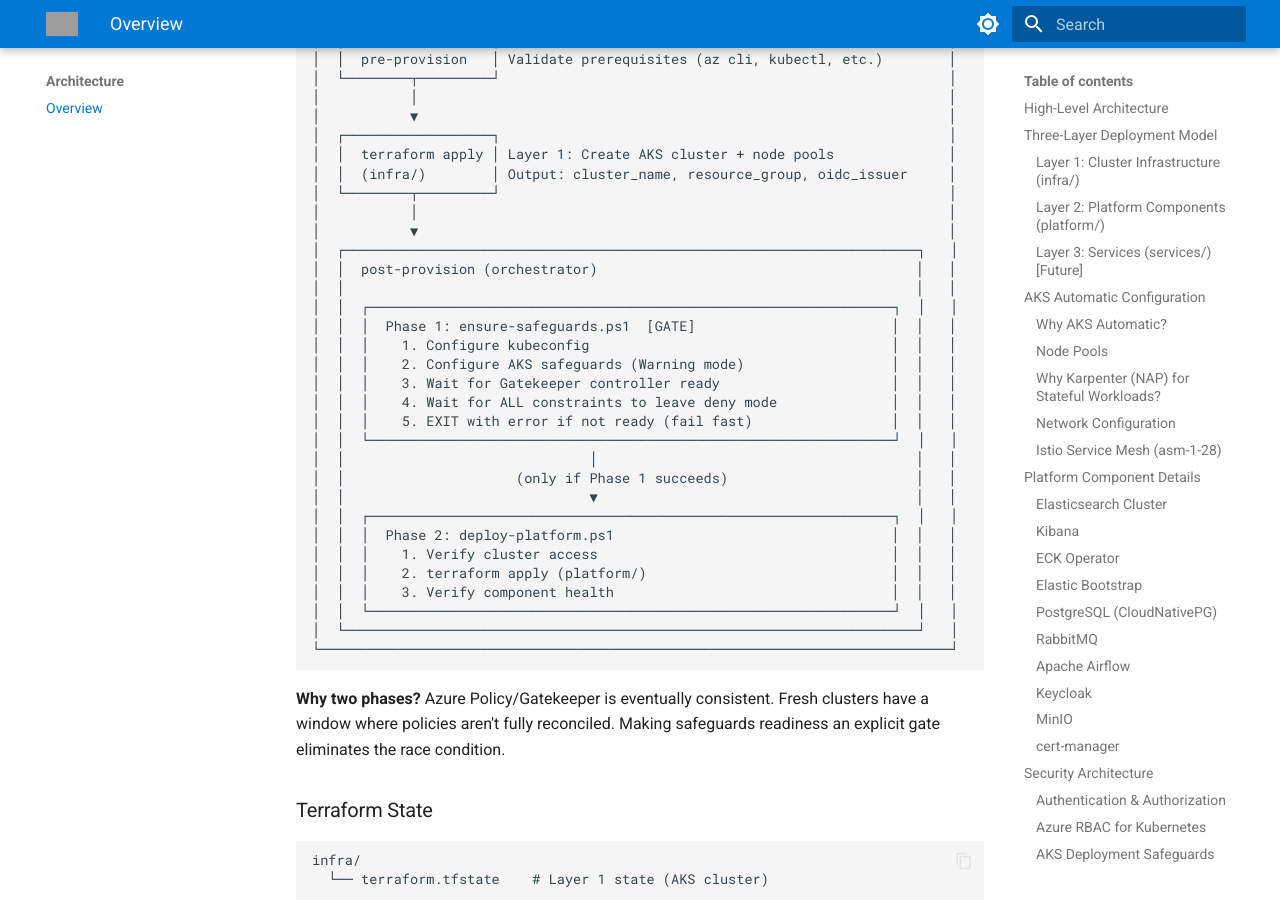
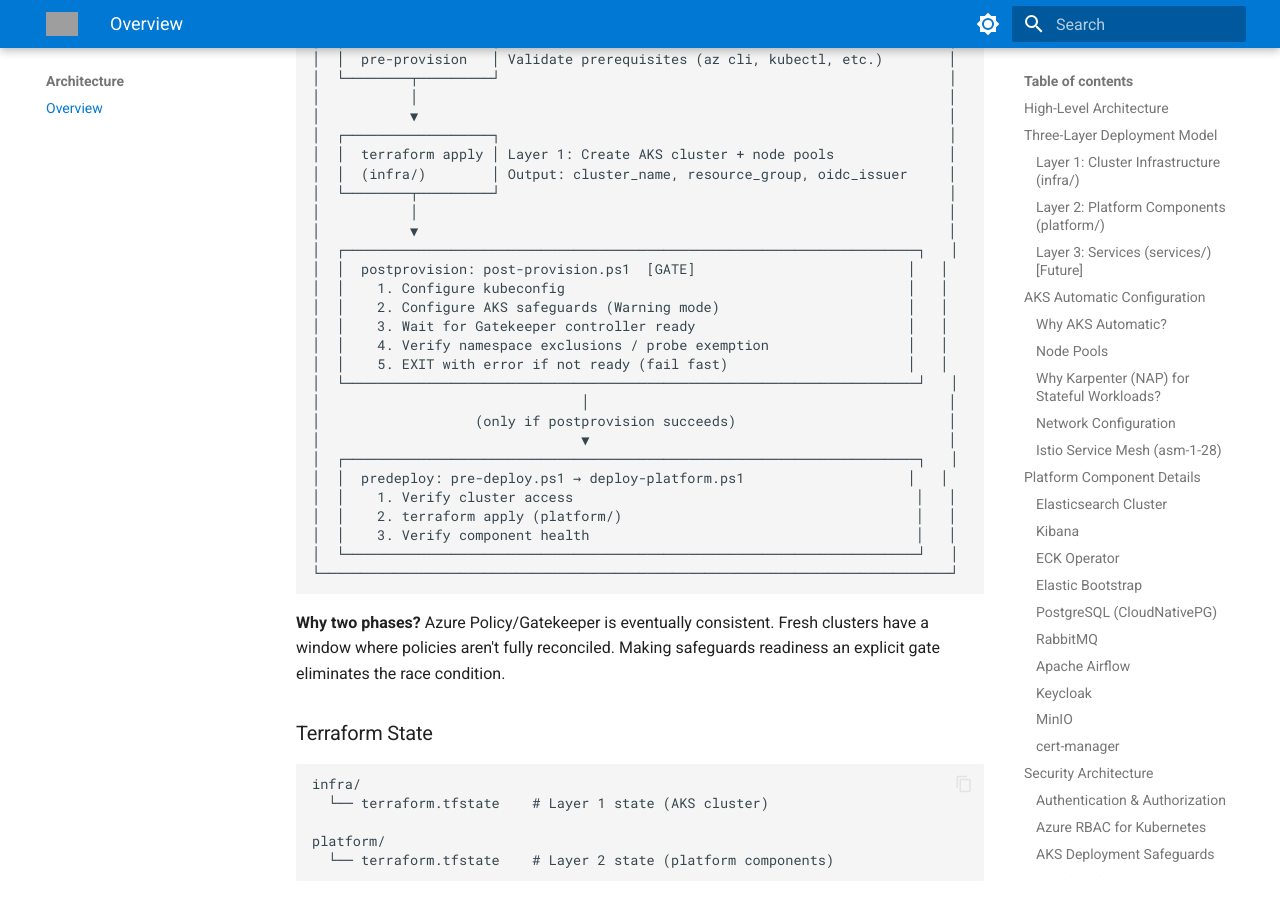
Before and after one commit to danielscholl-osdu/cimpl-azd, an MkDocs documentation site: the page built from docs/src/architecture/overview.md, in a window 1280 px wide and 900 px high, scrolled down 12299 px. Built offline with MkDocs 1.6.1 and Material for MkDocs 9.7.7, drawn with Linux system fonts in a browser that asks for light colours; comment, search, counter and statistics services are not loaded; some of the changed text lies outside the part shown; grey boxes are pictures that could not be loaded.

Commit message:
refactor(azd): restructure deployment hooks and consolidate safeguards logic (#139)
Move platform deployment from postprovision to predeploy hook
Merge ensure-safeguards.ps1 into post-provision.ps1 as inline functions

Co-authored-by: Daniel Scholl <daniel.scholl@microsoft.com>

````diff
--- a/docs/src/architecture/overview.md
+++ b/docs/src/architecture/overview.md
@@ -435,7 +435,7 @@ Gatekeeper policies enforcing:
 
 **Mode**: Enforcement on AKS Automatic (violations blocked at admission); Warning on standard AKS (violations logged)
 
-**Excluded Namespaces** (configured in `scripts/ensure-safeguards.ps1`):
+**Excluded Namespaces** (configured in `scripts/post-provision.ps1`):
 - kube-system (Kubernetes system)
 - gatekeeper-system (Policy controller)
 - platform (Operators: cert-manager, CNPG, ECK, ExternalDNS, MinIO)
@@ -524,25 +524,21 @@ The deployment uses a two-phase approach to handle Azure Policy/Gatekeeper event
 │           │                                                                 │
 │           ▼                                                                 │
 │  ┌──────────────────────────────────────────────────────────────────────┐   │
-│  │  post-provision (orchestrator)                                       │   │
-│  │                                                                      │   │
-│  │  ┌────────────────────────────────────────────────────────────────┐  │   │
-│  │  │  Phase 1: ensure-safeguards.ps1  [GATE]                        │  │   │
-│  │  │    1. Configure kubeconfig                                     │  │   │
-│  │  │    2. Configure AKS safeguards (Warning mode)                  │  │   │
-│  │  │    3. Wait for Gatekeeper controller ready                     │  │   │
-│  │  │    4. Wait for ALL constraints to leave deny mode              │  │   │
-│  │  │    5. EXIT with error if not ready (fail fast)                 │  │   │
-│  │  └────────────────────────────────────────────────────────────────┘  │   │
-│  │                              │                                       │   │
-│  │                     (only if Phase 1 succeeds)                       │   │
-│  │                              ▼                                       │   │
-│  │  ┌────────────────────────────────────────────────────────────────┐  │   │
-│  │  │  Phase 2: deploy-platform.ps1                                  │  │   │
-│  │  │    1. Verify cluster access                                    │  │   │
-│  │  │    2. terraform apply (platform/)                              │  │   │
-│  │  │    3. Verify component health                                  │  │   │
-│  │  └────────────────────────────────────────────────────────────────┘  │   │
+│  │  postprovision: post-provision.ps1  [GATE]                          │   │
+│  │    1. Configure kubeconfig                                          │   │
+│  │    2. Configure AKS safeguards (Warning mode)                       │   │
+│  │    3. Wait for Gatekeeper controller ready                          │   │
+│  │    4. Verify namespace exclusions / probe exemption                 │   │
+│  │    5. EXIT with error if not ready (fail fast)                      │   │
+│  └──────────────────────────────────────────────────────────────────────┘   │
+│                                │                                            │
+│                   (only if postprovision succeeds)                          │
+│                                ▼                                            │
+│  ┌──────────────────────────────────────────────────────────────────────┐   │
+│  │  predeploy: pre-deploy.ps1 → deploy-platform.ps1                    │   │
+│  │    1. Verify cluster access                                          │   │
+│  │    2. terraform apply (platform/)                                    │   │
+│  │    3. Verify component health                                        │   │
 │  └──────────────────────────────────────────────────────────────────────┘   │
 └─────────────────────────────────────────────────────────────────────────────┘
 ```
````
Also changed, not shown: azure.yaml (+8 -7 lines), docs/src/getting-started/configuration.md (+11 -13 lines), .github/copilot-instructions.md, 11 other files.
